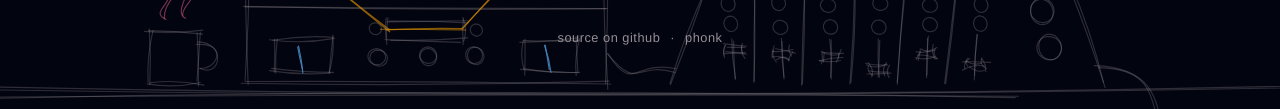
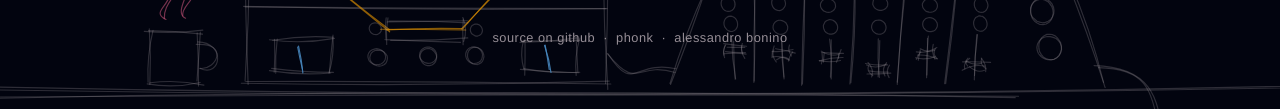
Before and after one commit to phonk/nebbia, a plain HTML site: page index.html in a window 1280 px wide. Shown: the part 657-766 px from the top of the page. Drawn offline with Linux system fonts and the light colour scheme.

Commit message:
Footer: link to alessandrobonino.com
Co-Authored-By: Claude Fable 5.2 <noreply@anthropic.com>
Claude-Session: https://claude.ai/code/session_01PvgmHvRfxFKxUuo4xfLyaD

```diff
--- a/index.html
+++ b/index.html
@@ -44,7 +44,7 @@ h1{font-weight:300;font-size:1.5rem;letter-spacing:-.01em;margin:0}
 #nowA{font-weight:300;font-size:1.9rem;letter-spacing:-.02em}
 #nowB{color:var(--mute);font-size:.92rem;text-transform:lowercase}
 .hint{font-size:.88rem;color:var(--mute);margin:10px auto 0;max-width:40ch;text-align:center}
-.foot{display:flex;justify-content:center;gap:10px;padding:10px 16px 0;font-size:.8rem;letter-spacing:.04em;color:var(--mute)}
+.foot{display:flex;flex-wrap:wrap;justify-content:center;gap:4px 8px;padding-inline:0!important;padding:10px 16px 0;font-size:.8rem;letter-spacing:.04em;color:var(--mute)}
 .foot a{color:inherit;text-decoration:none;border-bottom:1px solid transparent;padding-bottom:1px}
 .foot a:hover,.foot a:focus-visible{color:var(--amber);border-bottom-color:currentColor;outline:none}
 </style>
@@ -75,7 +75,7 @@ h1{font-weight:300;font-size:1.5rem;letter-spacing:-.01em;margin:0}
     <p class="hint" id="hint">Tap the dial. A dub techno mix starts, and it never plays the same way twice.</p>
   </div>
 
-  <footer class="foot"><a href="https://github.com/phonk/nebbia">source on github</a><span aria-hidden="true">·</span><a href="https://phonk.github.io/">phonk</a></footer>
+  <footer class="foot"><a href="https://github.com/phonk/nebbia">source on github</a><span aria-hidden="true">·</span><a href="https://phonk.github.io/">phonk</a><span aria-hidden="true">·</span><a href="https://alessandrobonino.com/">alessandro bonino</a></footer>
 </div>
 
 <script>
```
